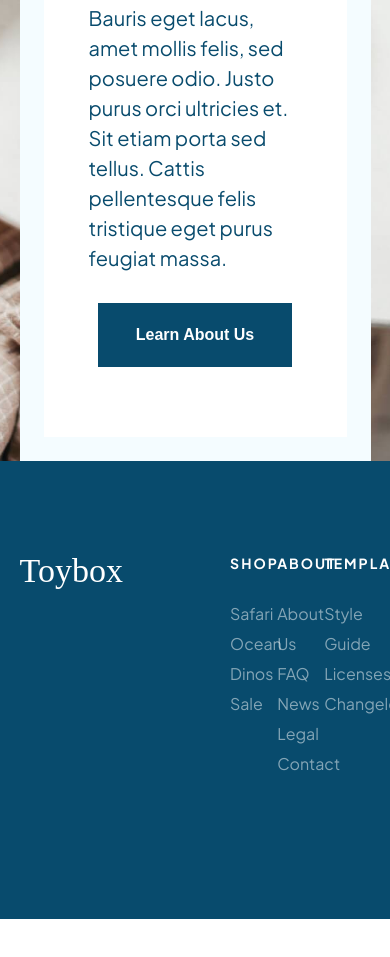
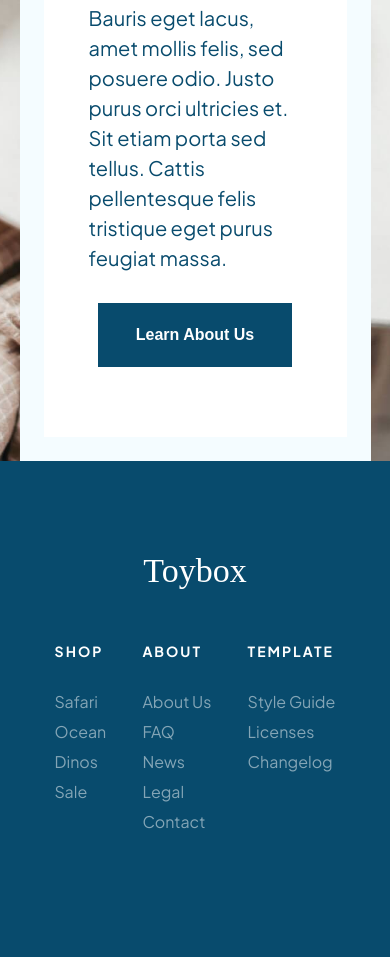
Before and after one commit to christianyuen/eshop-demo, a plain HTML site: page index.html in a window 390 px wide. Shown: the part 3455-4412 px from the top of the page. Before the commit the page ends 4374 px from the top, so only its background shows below. Drawn offline with Linux system fonts and the light colour scheme; files whose address does not match are found by name; a web font is replaced by a local one.

Commit message:
Added Media Queries

```diff
--- a/styles/sass/partials/_mediaQueries.scss
+++ b/styles/sass/partials/_mediaQueries.scss
@@ -1,8 +1,26 @@
 // Smaller Desktop
 @media (max-width: 1000px) {
   /* all of our styles for smaller DESKTOP devices will go within this breakpoint */
-    .item p {
-        font-size: 0.8rem;
+    footer {
+        .footerFlexContainer {
+          flex-direction: column;
+          align-items: center;
+          margin-bottom: 100px;
+          .logo {
+            margin-bottom: 30px;
+          }
+        }
+
+        .footerNav {
+          width: 80%;
+          // text-align: center;
+
+          nav {
+            ul {
+              width: auto;
+            }
+          }
+        }
     }
 }
 
```
Also changed, not shown: styles/styles.css.
